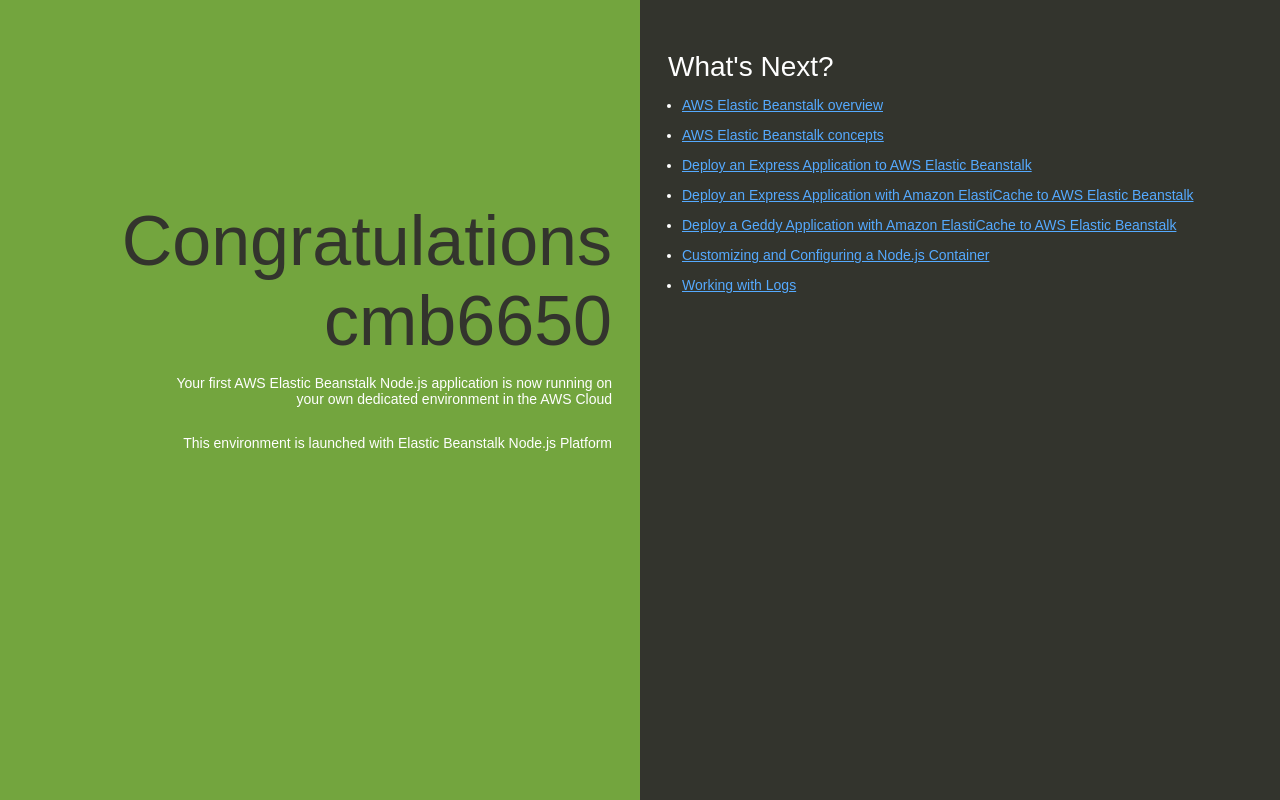
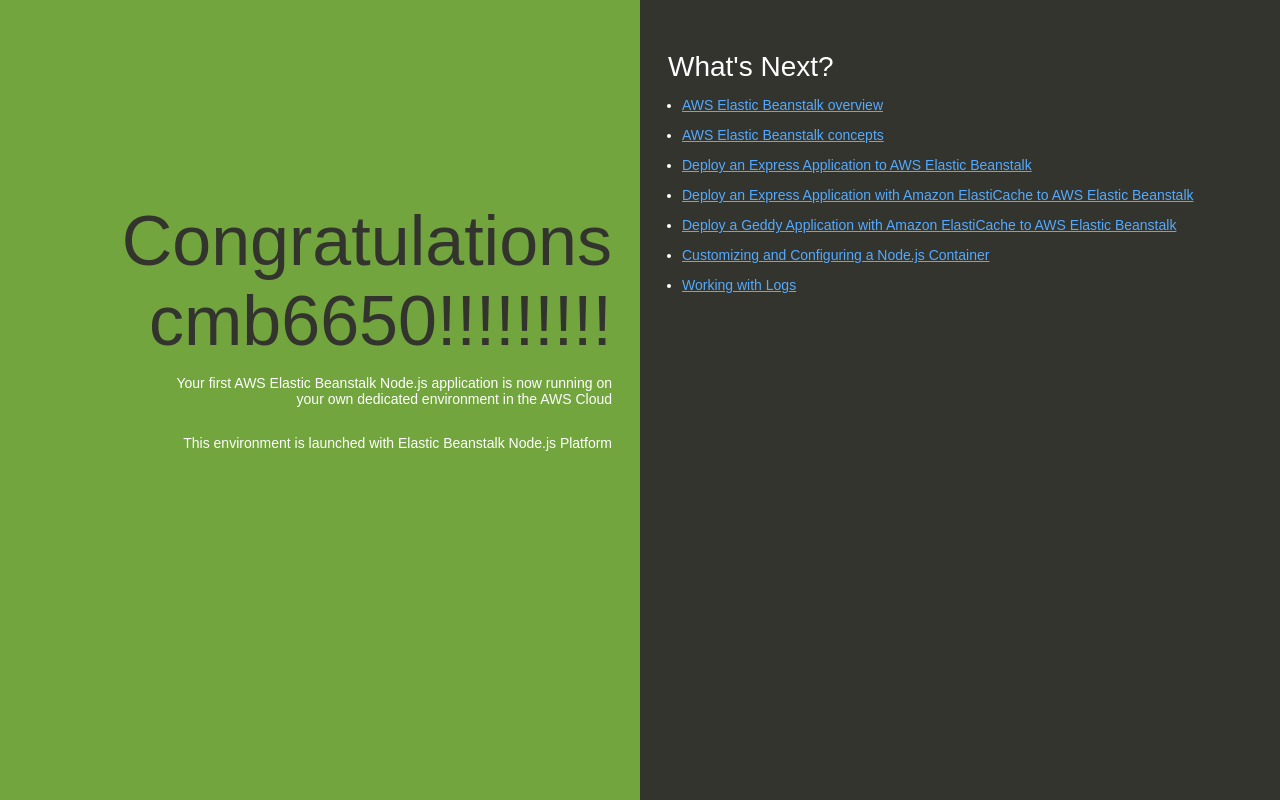
Before and after one commit to cmb6650/beanstalk-1, a website: page index.html in a window 1280 px wide. Drawn offline with Linux system fonts and the light colour scheme.

Commit message:
Update index.html
added exclamation marks

```diff
--- a/index.html
+++ b/index.html
@@ -74,7 +74,7 @@
   </head>
   <body>
     <div class="textColumn">
-      <h1>Congratulations cmb6650</h1>
+      <h1>Congratulations cmb6650!!!!!!!!!</h1>
       <p>Your first AWS Elastic Beanstalk Node.js application is now running on your own dedicated environment in the AWS Cloud</p>
       <p>This environment is launched with Elastic Beanstalk Node.js Platform</p>
     </div>
```
